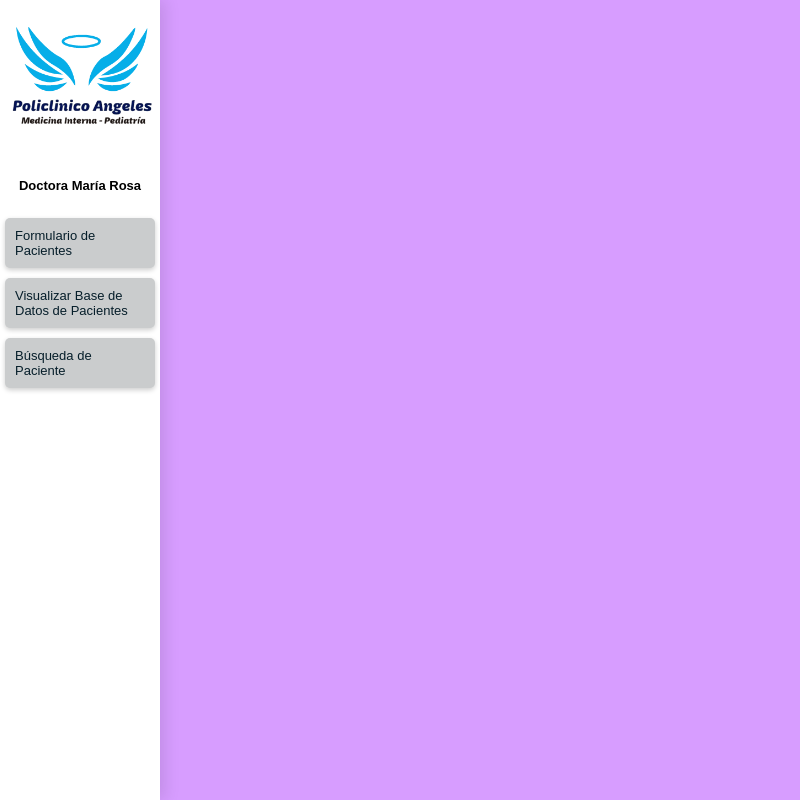
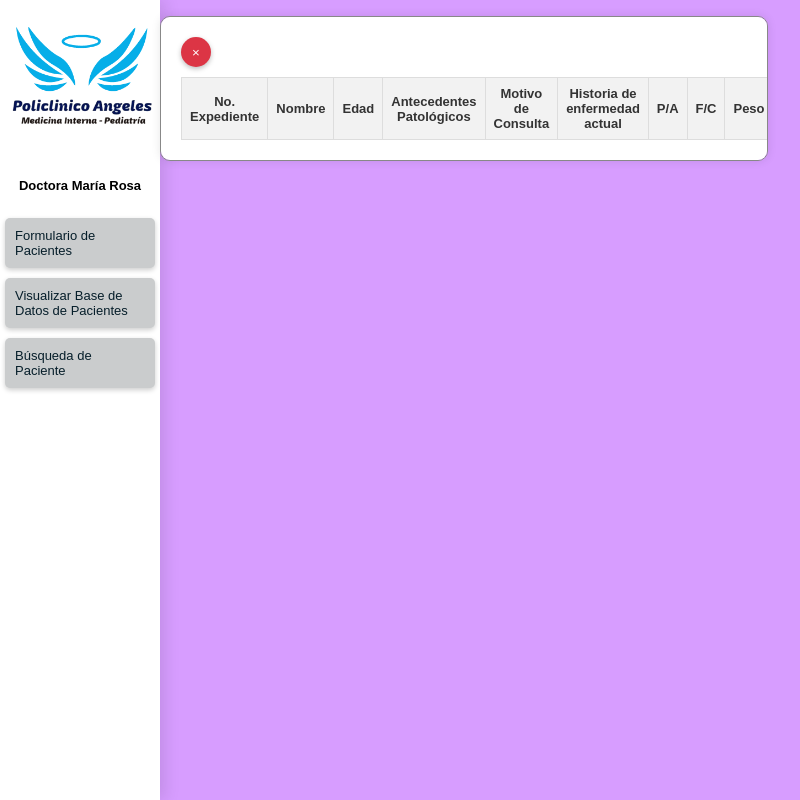
Before and after one commit to GabrielDevgt/Clinical-Dashboard, an Electron app: page index.html in a window 800 px wide. Both pictures are taken after a click on the element "Visualizar Base de Datos de Pacientes". Drawn offline with Linux system fonts and the light colour scheme.

Commit message:
Initial preelimination data base for modal2

```diff
--- a/index.html
+++ b/index.html
@@ -55,6 +55,7 @@
                                  <input type="number" id="age" name="age" min="0" step="1" placeholder="24">
                          </div>
                 </div>
+
                 <div class="form-group">
                         <label for="medical_history">Antecedentes Patológicos:</label>
                         <textarea id="medical_history" name="medical_history" placeholder="Hipertensión: Diagnosticada hace 5 años."></textarea>
@@ -69,6 +70,7 @@
                         <label for="current_illness_history">Historia de enfermedad actual:</label>
                         <textarea id="current_illness_history" name="current_illness_history" placeholder="Dengue hace 2 semanas"></textarea>
                     </div>
+
                 <div class="form-group">
                         <div>
                             <label for="p_a">P/A:</label>
@@ -95,18 +97,22 @@
                         <label for="physical_exam">Examen Físico:</label>
                         <textarea id="physical_exam" name="physical_exam"  placeholder="Inspeccionar la piel en busca de manchas, lesiones o cambios en la pigmentación."></textarea>
                     </div>
+
                 <div class="form-group">
                         <label for="diagnostics">Diagnóstico:</label>
                         <textarea id="diagnostics" name="diagnostics" placeholder="El paciente padece de ..."></textarea>
                     </div>
+
                 <div class="form-group">
                         <label for="labs">Labs:</label>
                         <textarea id="labs" name="labs" placeholder="Examen de Sangre "></textarea>
                     </div>
+
                 <div class="form-group">
                         <label for="therapeutic_plan">Plan Terapéutico:</label>
                         <textarea id="therapeutic_plan" name="therapeutic_plan" placeholder="Medicación: Se prescribirá metformina, un medicamento oral para reducir los niveles de glucosa en sangre."></textarea>
                     </div>
+
                 <div class="form-group">
                     <center><h2>Datos de Responsable</h2></center>
                    <div>
@@ -118,20 +124,52 @@
                        <input type="text" id="cell_number" name="cell_number" placeholder="(+502) 50505050">
                    </div>
                    </div>
-                </div>
 
                 <div class="form-group">
                     <label for="next_appointment">Próxima Cita:</label>
                     <input type="date" id="next_appointment" name="next_appointment">
                 </div>
+
                 <div class="form-group buttons">
                     <button type="reset" id="reset">Resetear</button>
                     <button type="button" id="submit">Registrar</button>
                 </div>
-            </div>
 
             </div>
         </div>
+    </div>
+    </div>
+    <div id="myModal1">
+        <button id="closeBtn1" class="fab red">&times;</button>
+        <table id="patient-table">
+            <thead>
+            <tr>
+                <th>No. Expediente</th>
+                <th>Nombre</th>
+                <th>Edad</th>
+                <th>Antecedentes Patológicos</th>
+                <th>Motivo de Consulta</th>
+                <th>Historia de enfermedad actual</th>
+                <th>P/A</th>
+                <th>F/C</th>
+                <th>Peso</th>
+                <th>Talla</th>
+                <th>Examen Físico</th>
+                <th>Diagnósticos</th>
+                <th>Labs</th>
+                <th>Plan Terapéutico</th>
+                <th>Dirección</th>
+                <th>Número de Teléfono</th>
+                <th>Próxima Cita</th>
+            </tr>
+            </thead>
+            <tbody>
+            <!-- Aquí se agregarán las filas con los datos de los pacientes -->
+            </tbody>
+        </table>
+
+    </div>
     <script src="renderer.js"></script>
+
 </body>
 </html>
--- a/renderer.js
+++ b/renderer.js
@@ -7,4 +7,12 @@ document.addEventListener("DOMContentLoaded", function (){
         document.getElementById('myModal').style.display = 'none';
     });
 
+    document.getElementById('triggerDiv1').addEventListener('click', function() {
+        document.getElementById('myModal1').style.display = 'block';
+        window.api.send('get-all-patients');
+    });
+
+    document.getElementById('closeBtn1').addEventListener('click', function() {
+        document.getElementById('myModal1').style.display = 'none';
+    });
 })
--- a/style.css
+++ b/style.css
@@ -69,6 +69,22 @@ a {
     z-index: 1000;
     box-sizing: border-box;
     border-radius: 10px;
+}
+#myModal1 {
+    display: none; /* Oculto por defecto */
+    position: absolute; /* Posición absoluta para que se incruste en el contenido */
+    top: 8%; /* Ajusta la posición según sea necesario */
+    left: 14%; /* Ajusta la posición según sea necesario */
+    width: 84%; /* Ajusta el ancho según sea necesario */
+    padding: 20px;
+    min-width: 20%;
+    background-color: #ffffff;
+    border: 1px solid #888;
+    box-shadow: 0 0 10px rgba(0, 0, 0, 0.1);
+    z-index: 1000;
+    box-sizing: border-box;
+    border-radius: 10px;
+    overflow-x: auto; /* Añade barras de desplazamiento horizontal si es necesario */
 }
 /* Media query para cambiar la posición del div cuando el ancho de la ventana es menor a 600px */
 @media (max-width: 1000px) {
@@ -226,3 +242,83 @@ a {
     box-sizing: border-box;
 }
 /*--------------------------------------------------------------------------*/
+/*--------------------------------------------------------------------------*/
+/*Estilo para ventana de visualizacion de base de datos*/
+.fab {
+    background-color: #d23f31;
+    position: relative;
+    left: 90%;
+    display: inline-block;
+    width: 20px;
+    height: 20px;
+    border-radius: 40%;
+    transition: box-shadow 0.2s cubic-bezier(0.4, 0, 0.2, 1);
+    transition-delay: 0.6s;
+    box-shadow: 0 2px 5px 0 rgba(0, 0, 0, 0.26);
+}
+#closeBtn1 {
+    position: absolute;
+    top: 20px;
+    left: 20px;
+    right: 200px;
+    background-color: #dc3545;
+    color: white;
+    border: none;
+    border-radius: 50%;
+    width: 30px;
+    height: 30px;
+    display: flex;
+    justify-content: center;
+    align-items: center;
+    cursor: pointer;
+}
+/* Estilo general de la tabla */
+#patient-table {
+    position: relative;
+    margin-top: 40px;
+    width: auto; /* Ancho automático */
+    max-width: 800px; /* Ancho máximo */
+    min-width: 20px;
+    border-collapse: collapse;
+    font-family: Arial, sans-serif;
+    font-size: x-small;
+}
+/* Estilo de las celdas de la tabla */
+#patient-table {
+    width: 100%;
+    border-collapse: collapse;
+}
+#patient-table th,
+#patient-table td {
+    border: 1px solid #ddd;
+    padding: 8px;
+    text-align: center;
+    font-size: x-small;
+}
+/* Estilo de las celdas de encabezado */
+#patient-table th {
+    background-color: #f2f2f2;
+    color: #333;
+    font-size: small;
+}
+/* Estilo de las filas impares */
+#patient-table tbody tr:nth-child(odd) {
+    background-color: #f9f9f9;
+}
+/* Estilo de las filas pares */
+#patient-table tbody tr:nth-child(even) {
+    background-color: #f2f2f2;
+}
+/* Estilo de las celdas de DPI */
+#patient-table tbody td:nth-child(1) {
+    color: #1a75ff;
+}
+/* Estilo de las celdas de Nombre */
+#patient-table tbody td:nth-child(2) {
+    color: #cc6600;
+}
+/* Estilo de las celdas de Próxima Cita */
+#patient-table tbody td:nth-child(17) {
+    color: #ff0000;
+}
+/*--------------------------------------------------------------------------*/
```
Lines whose indentation alone changed are shown as unchanged.
